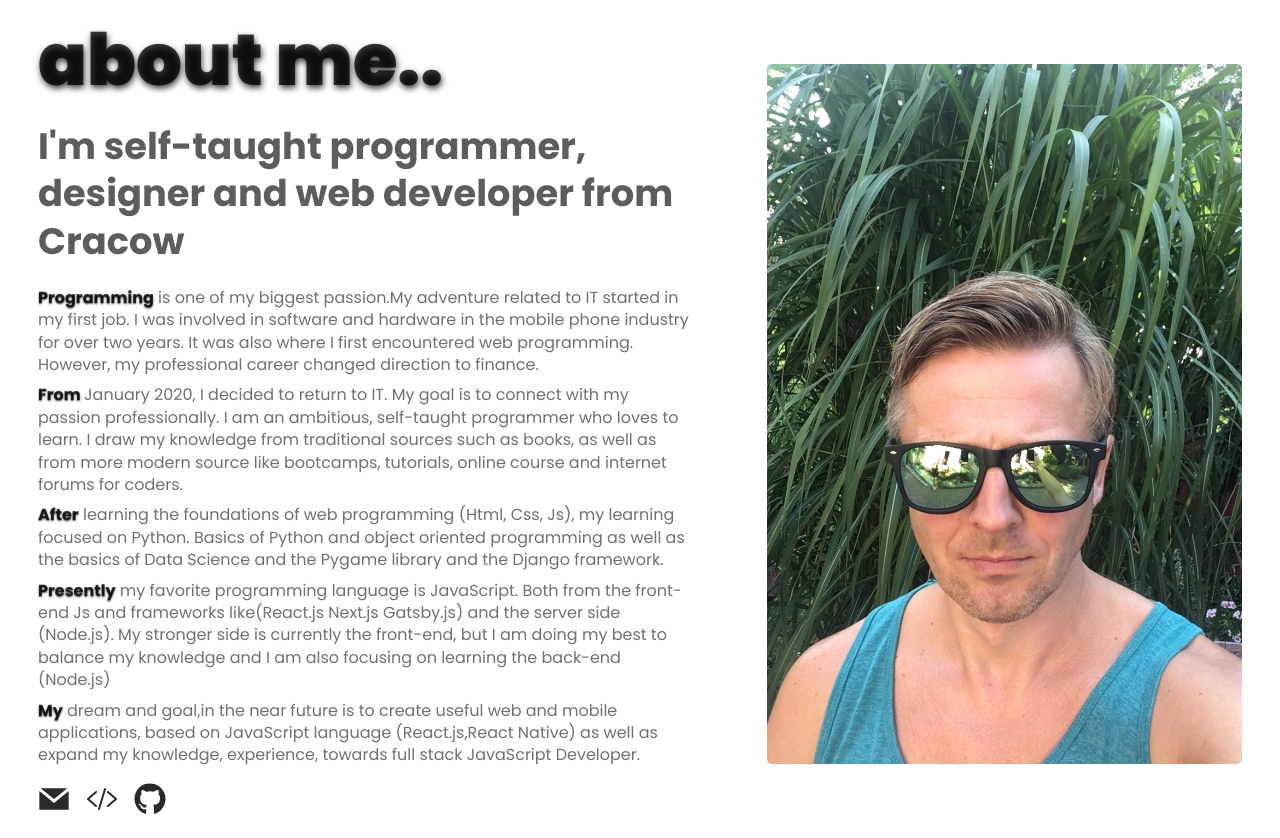
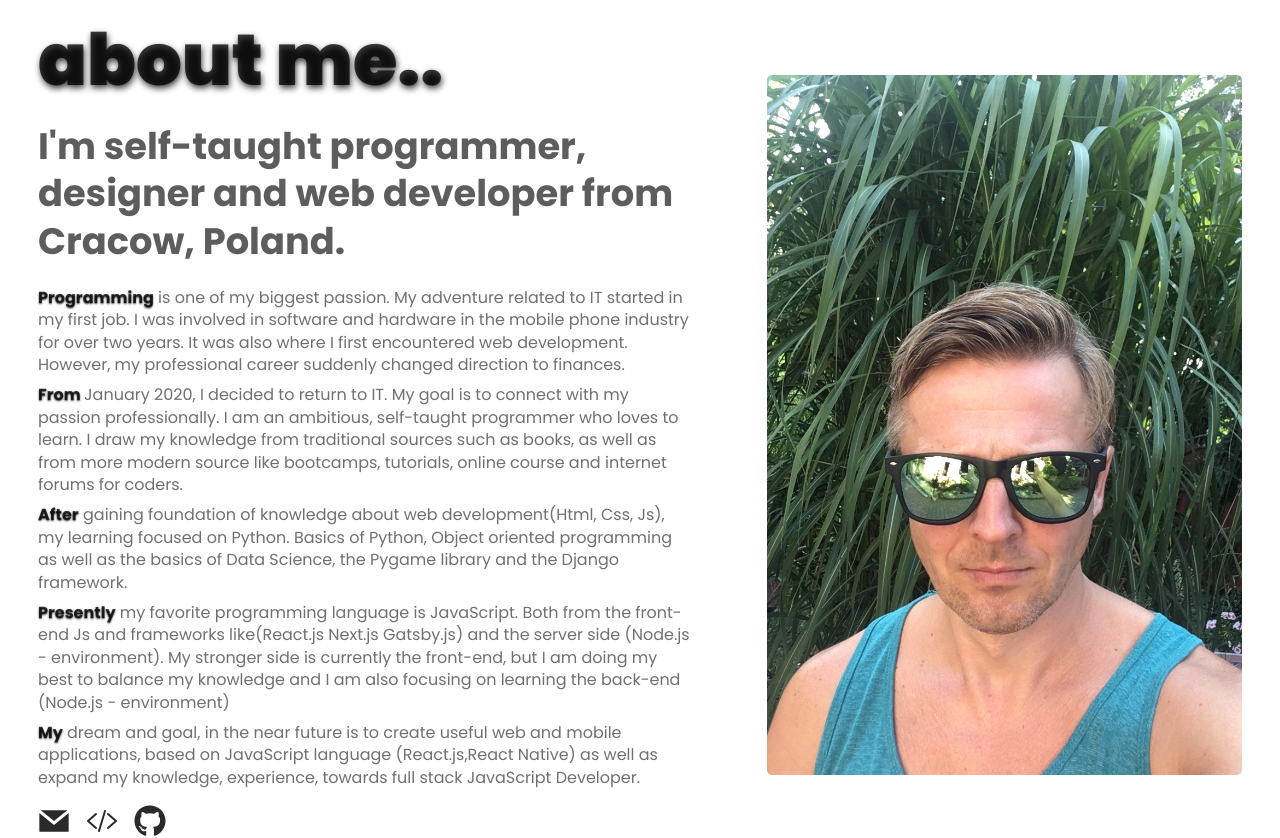
Before and after one commit to danielkeny/skills-next.js, a Next.js app: page /about in a window 1280 px wide. Shown: the part 480-1318 px from the top of the page. Built offline with nearby package versions, Linux system fonts and the light colour scheme.

Commit message:
Worked with content

```diff
--- a/pages/about/index.js
+++ b/pages/about/index.js
@@ -22,15 +22,16 @@ function AboutPage() {
           <div className={styles.about_txt_wrapper}>
             <h1>about me..</h1>
             <h3>
-              I'm self-taught programmer, designer and web developer from Cracow
+              I'm self-taught programmer, designer and web developer from
+              Cracow, Poland.
             </h3>
             <p>
               <strong className={styles.strong}>Programming</strong> is one of
-              my biggest passion.My adventure related to IT started in my first
+              my biggest passion. My adventure related to IT started in my first
               job. I was involved in software and hardware in the mobile phone
               industry for over two years. It was also where I first encountered
-              web programming. However, my professional career changed direction
-              to finance.
+              web development. However, my professional career suddenly changed
+              direction to finances.
             </p>
             <p>
               <strong className={styles.strong}>From </strong>January 2020, I
@@ -41,22 +42,22 @@ function AboutPage() {
               tutorials, online course and internet forums for coders.
             </p>
             <p>
-              <strong className={styles.strong}>After</strong> learning the
-              foundations of web programming (Html, Css, Js), my learning
-              focused on Python. Basics of Python and object oriented
-              programming as well as the basics of Data Science and the Pygame
+              <strong className={styles.strong}>After</strong> gaining
+              foundation of knowledge about web development(Html, Css, Js), my
+              learning focused on Python. Basics of Python, Object oriented
+              programming as well as the basics of Data Science, the Pygame
               library and the Django framework.
             </p>
             <p>
               <strong className={styles.strong}>Presently</strong> my favorite
               programming language is JavaScript. Both from the front-end Js and
               frameworks like(React.js Next.js Gatsby.js) and the server side
-              (Node.js). My stronger side is currently the front-end, but I am
-              doing my best to balance my knowledge and I am also focusing on
-              learning the back-end (Node.js)
+              (Node.js - environment). My stronger side is currently the
+              front-end, but I am doing my best to balance my knowledge and I am
+              also focusing on learning the back-end (Node.js - environment)
             </p>
             <p>
-              <strong className={styles.strong}>My</strong> dream and goal,in
+              <strong className={styles.strong}>My</strong> dream and goal, in
               the near future is to create useful web and mobile applications,
               based on JavaScript language (React.js,React Native) as well as
               expand my knowledge, experience, towards full stack JavaScript
--- a/pages/index.js
+++ b/pages/index.js
@@ -6,7 +6,7 @@ export default function HomePage() {
     <>
       <Head>
         <title>Home Page | Portfolio</title>
-        <meta name="description" content="Portfolio home page" />
+        <meta name="description" content="Portfolio Mariusz Golik, Home page" />
       </Head>
       <Heading />
     </>
```
